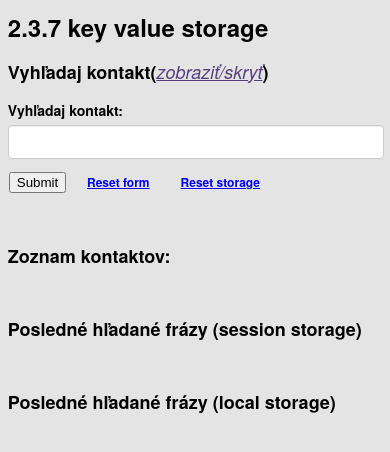
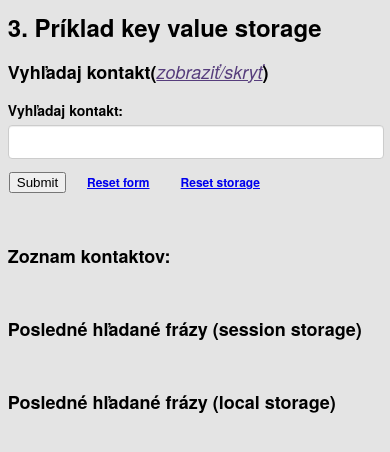
Before and after one commit to janBrnak/BcExample3WebStorage, a plain HTML site: page index.html in a window 390 px wide. Drawn offline with Linux system fonts and the light colour scheme; some packages are replaced by stand-ins of ours.

Commit message:
Update config.xml files

```diff
--- a/config.xml
+++ b/config.xml
@@ -3,11 +3,11 @@
 <!-- config.xml reference: https://build.phonegap.com/docs/config-xml -->
 <widget xmlns     = "http://www.w3.org/ns/widgets"
         xmlns:gap = "http://phonegap.com/ns/1.0"
-        id        = "com.phonegap.exampleGeolocation"
+        id        = "com.phonegap.exampleKeyValueStorage"
         version   = "1.0.0">
 
-    <name>1. Example geolocation</name>
-    <description>1. Example geolocation.</description>
+    <name>3. Example key value storages</name>
+    <description>3. Example key value storages.</description>
     <author email="j.brnak@gmail.com" href="">Jan Brnak</author>
 
     <!--
--- a/index.html
+++ b/index.html
@@ -8,11 +8,11 @@
         <!--<meta http-equiv="X-UA-Compatible" content="IE=edge" />-->
         <meta name="viewport" content="width=device-width, initial-scale=1.0" />
         <link rel="stylesheet" type="text/css" href="css/index.css" />
-        <title>2.3.7 key value storage</title>
+        <title>3. Príklad key value storage</title>
     </head>
     <body>
         <div class="app">
-            <h1>2.3.7 key value storage</h1>
+            <h1>3. Príklad key value storage</h1>
             <h2>Vyhľadaj kontakt(<span class="toogleForm">zobraziť/skryť</span>)</h2>
             <form id="keyValueStorage" name="keyValueStorage" method="post">
                 <input type="hidden" id="id" name="id" value="">
```
Also changed, not shown: 1 other file.
